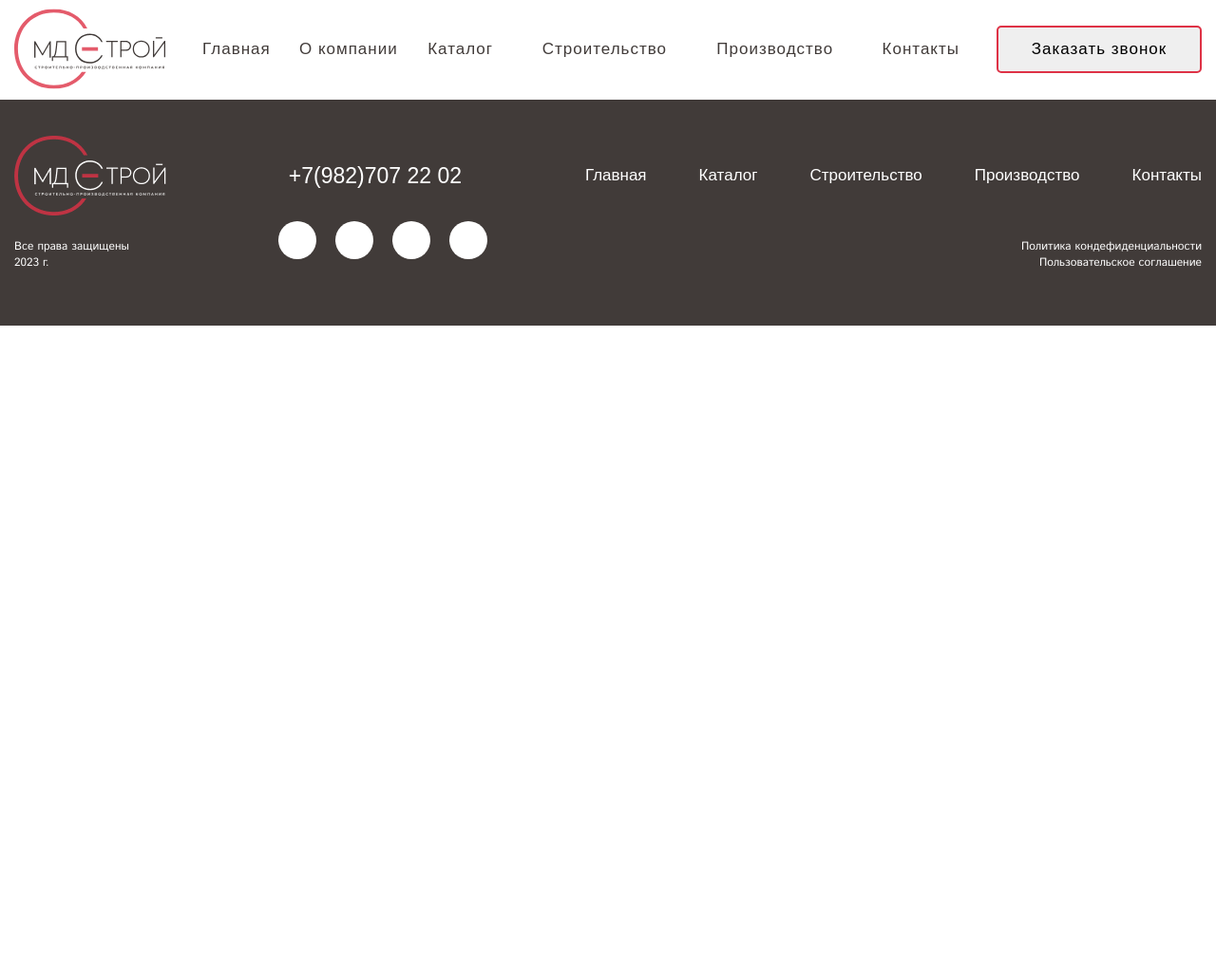
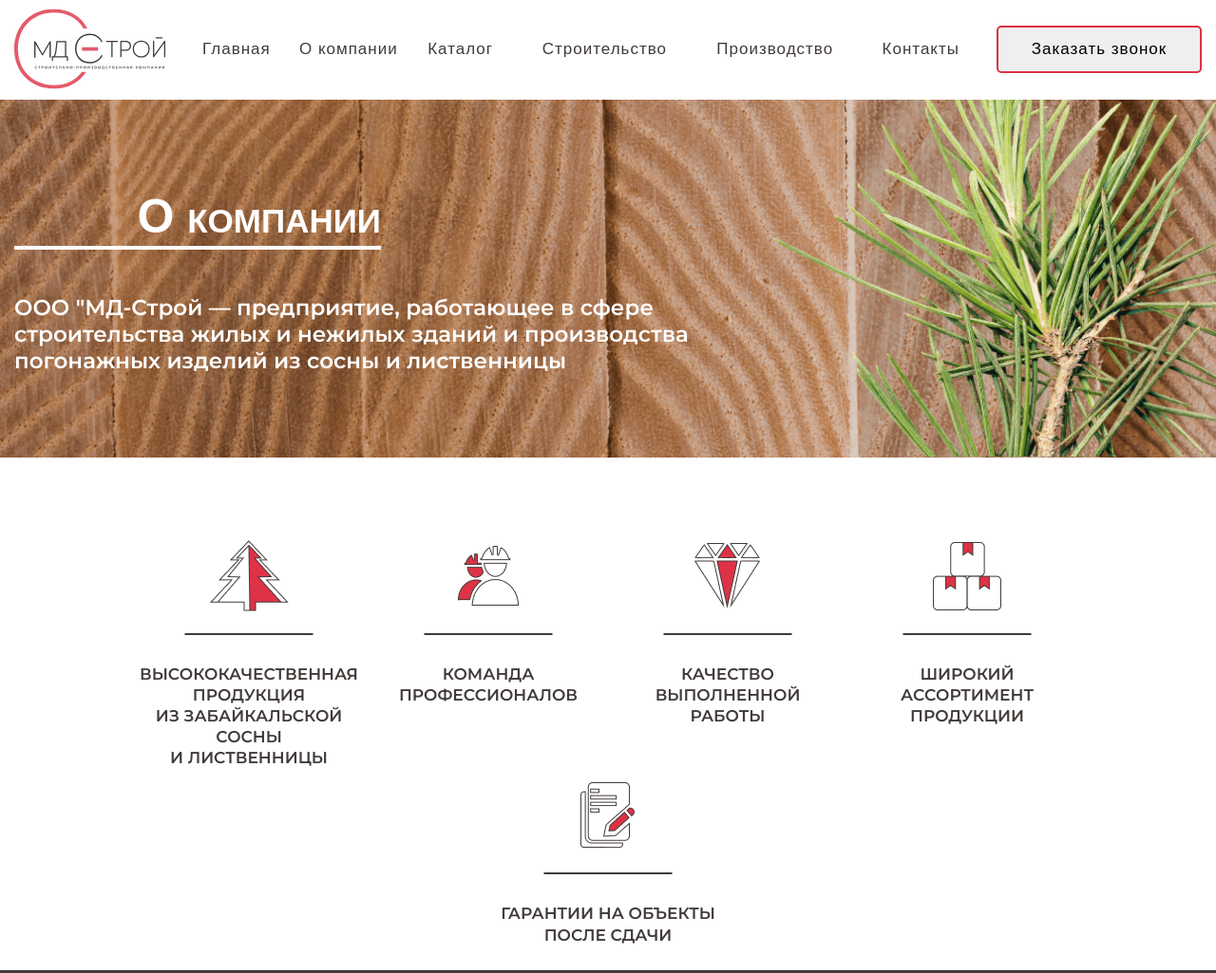
Before and after one commit to Krupko/stroy, a website: page src/about.html in a window 1280 px wide. Shown: the top 1025 px of the page at 95% size. Before the commit the page ends 800 px from the top, so only its background shows below. Drawn offline with nearby package versions, Linux system fonts and the light colour scheme; files that its build step writes are made by us from their sources; files whose address does not match are found by name; a web font is replaced by a local one.

Commit message:
страница about, секции hero + advantages с мобильной версией

```diff
--- a/src/about.html
+++ b/src/about.html
@@ -5,7 +5,8 @@
 <body class="page__body">
   @@include('partials/header/header.html')
   <main class="main">
-
+    @@include('partials/about/about-hero.html')
+    @@include('partials/about/about-advantages.html')
   </main>
   @@include('partials/footer/footer.html')
 </body>
--- /dev/null
+++ b/src/partials/about/about-advantages.html
@@ -0,0 +1,41 @@
+<!--? ======= ABOUT-ADVANTAGES START ======= -->
+<div class="about-advantages">
+  <div class="about-advantages__container container">
+
+    <div class="about-advantages__card card">
+      <img loading="lazy" src="img/pine.png" class="about-advantages__pic" width="100" height="100" alt="pine">
+      <p class="about-advantages__text">
+        Высококачественная <br>продукция <br>из&nbsp;забайкальской <br>сосны <br>и&nbsp;лиственницы
+      </p>
+    </div>
+
+    <div class="about-advantages__card card">
+      <img loading="lazy" src="img/team.png" class="about-advantages__pic" width="100" height="100" alt="pine">
+      <p class="about-advantages__text">
+        Команда профессионалов
+      </p>
+    </div>
+
+    <div class="about-advantages__card card">
+      <img loading="lazy" src="img/qualiti.png" class="about-advantages__pic" width="100" height="100" alt="pine">
+      <p class="about-advantages__text">
+        Качество <br>выполненной <br>работы
+      </p>
+    </div>
+
+    <div class="about-advantages__card card">
+      <img loading="lazy" src="img/products.png" class="about-advantages__pic" width="100" height="100" alt="pine">
+      <p class="about-advantages__text">
+        Широкий <br>ассортимент <br>продукции
+      </p>
+    </div>
+
+    <div class="about-advantages__card card">
+      <img loading="lazy" src="img/gurantees.png" class="about-advantages__pic" width="100" height="100" alt="pine">
+      <p class="about-advantages__text">
+        Гарантии на&nbsp;объекты после сдачи
+      </p>
+    </div>
+  </div>
+</div>
+<!--? ======= ABOUT-ADVANTAGES END ======= -->
--- /dev/null
+++ b/src/partials/about/about-hero.html
@@ -0,0 +1,14 @@
+<!--? ======= ABOUT-HERO START ======= -->
+<section class="about-hero">
+  <div class="container about-hero__container">
+    <h1 class="about-hero__title title">
+      О компании
+    </h1>
+
+    <p class="about-hero__subtitle subtitle">
+      ООО &quot;МД-Строй&nbsp;&mdash; предприятие, работающее в&nbsp;сфере строительства жилых и&nbsp;нежилых зданий
+      и&nbsp;производства погонажных изделий из&nbsp;сосны и&nbsp;лиственницы
+    </p>
+  </div>
+</section>
+<!--? ======= ABOUT-HERO END ======= -->
--- /dev/null
+++ b/src/scss/components/about/_about-advantages.scss
@@ -0,0 +1,62 @@
+/*? ======= ABOUT-ADVANTAGES START ======= */
+.about-advantages {
+  padding-top: 75px;
+  padding-bottom: 26px;
+
+  &__container {
+    display: flex;
+    justify-content: space-between;
+    align-items: flex-start;
+    flex-wrap: wrap;
+  }
+
+  &__card {
+    width: 252px;
+    display: flex;
+    flex-direction: column;
+    justify-content: flex-start;
+    align-items: center;
+  }
+
+  &__text {
+    margin-top: 42px;
+    margin-bottom: 0;
+    text-align: center;
+    font-size: 17px;
+    font-style: normal;
+    font-weight: 600;
+    line-height: 130%; /* 22.1px */
+    text-transform: uppercase;
+    color: var(--color-text);
+    position: relative;
+
+    &::before {
+      position: absolute;
+      content: "";
+      top: -32px;
+      left: 50%;
+      transform: translateX(-50%);
+      width: 135px;
+      height: 2px;
+      background-color: var(--color-text);
+    }
+  }
+}
+/*? ======= ABOUT-ADVANTAGES END ======= */
+/*? ======= ABOUT-ADVANTAGES MEDIA START ======= */
+@media screen and (max-width: 1290px) {
+  .about-advantages {
+    &__container {
+      justify-content: center;
+    }
+  }
+}
+
+@media screen and (max-width: 1000px) {
+  .about-advantages {
+    &__text {
+      font-size: 15px;
+    }
+  }
+}
+/*? ======= ABOUT-ADVANTAGES MEDIA END ======= */
--- /dev/null
+++ b/src/scss/components/about/_about-hero.scss
@@ -0,0 +1,71 @@
+/*? ======= ABOUT-HERO START ======= */
+.about-hero {
+  width: 100%;
+  height: 377px;
+
+  padding: 94px 0 86px 0;
+  background-image: url("../img/about-hero-bg.png");
+  background-color: var(--color-text);
+  background-position: center;
+  background-repeat: no-repeat;
+  background-size: cover;
+
+  &__title {
+    width: 386px;
+    text-align: right;
+    font-weight: 700;
+    line-height: normal;
+    color: var(--color-white);
+
+    margin-bottom: 53px;
+
+    &::after {
+      display: block;
+      width: 100%;
+      bottom: -6px;
+    }
+  }
+
+  &__subtitle {
+    width: 845px;
+    font-weight: 600;
+    line-height: 122%;
+    color: var(--color-white);
+  }
+}
+/*? ======= ABOUT-HER END ======= */
+/*? ======= ABOUT-HERO MEDIA START ======= */
+@media screen and (max-width: 1000px) {
+  .about-hero {
+    height: auto;
+    padding-top: 25px;
+    padding-bottom: 50px;
+  }
+}
+
+@media screen and (max-width: 846px) {
+  .about-hero {
+    &__subtitle {
+      width: 100%;
+    }
+  }
+}
+
+@media screen and (max-width: 500px) {
+  .about-hero {
+    &__title {
+      width: 100%;
+      margin-left: -20%;
+      font-size: 30px;
+
+      &::after {
+        width: 80%;
+      }
+    }
+
+    &__subtitle {
+      font-size: 20px;
+    }
+  }
+}
+/*? ======= ABOUT-HERO MEDIA END ======= */
--- a/src/scss/main.scss
+++ b/src/scss/main.scss
@@ -17,8 +17,13 @@
 @import "./components/index/partners";
 @import "./components/index/map";
 /* ======= PAGE INDEX END ======= */
+
 /*? ======= PAGE CATALOG START =======  */
-
 @import "./components/catalog/hero";
 @import "./components/catalog/gallery";
 /*? ======= PAGE CATALOG END =======  */
+
+/*? ======= PAGE ABOUT START =======  */
+@import "./components/about/about-hero";
+@import "./components/about/about-advantages";
+/*? ======= PAGE ABOUT END =======  */
```
Also changed, not shown: src/img/about-hero-bg.png (added), src/img/about-history.jpg (added), src/img/about-list-serveses.jpg (added), src/img/gurantees.png (added), src/img/pine.png (added), src/img/products.png (added), src/img/qualiti.png (added), src/img/team.png (added).
